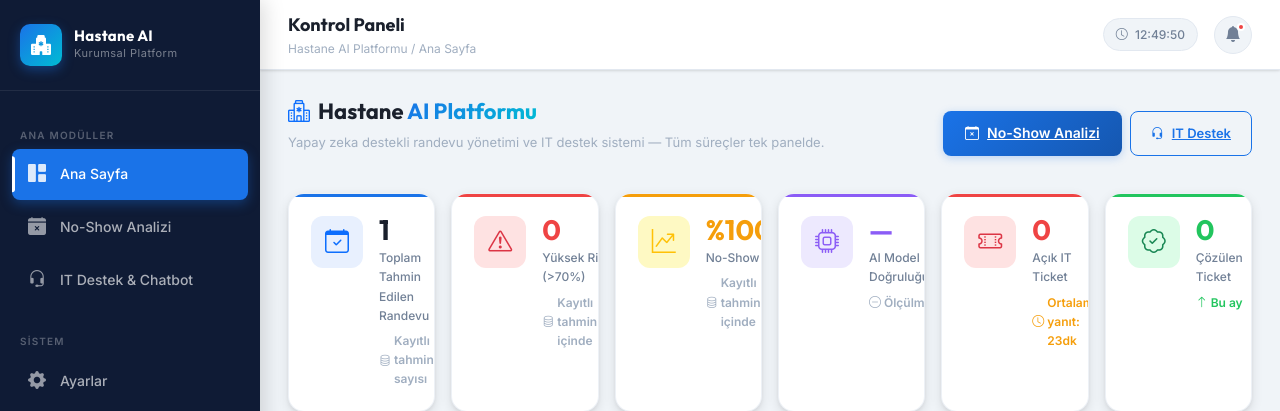
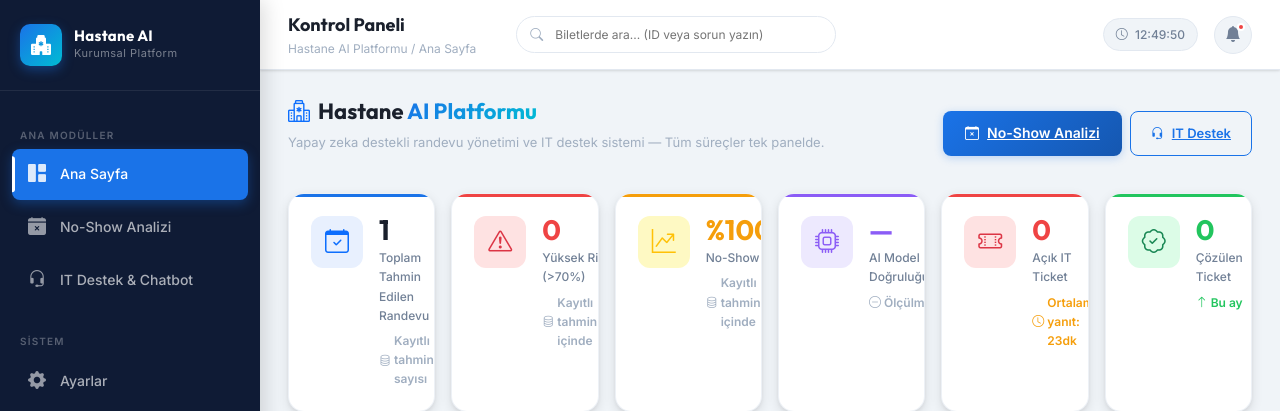
Before and after one commit to Azo15/hastane-ai-platform, a Flask app: page / in a window 1280 px wide. Shown: the top 411 px of the page. Run offline with Flask 3, Linux system fonts and the light colour scheme; the visitor is signed in with stand-in values (Sample User, id 1); tables that the repository leaves empty hold one stand-in row (values such as "Sample post").

Commit message:
Add global search box to the topbar for ticket queries

```diff
--- a/app/templates/base.html
+++ b/app/templates/base.html
@@ -98,6 +98,31 @@
       <span class="topbar-title">{% block page_title %}Kontrol Paneli{% endblock %}</span>
       <span class="topbar-breadcrumb">{% block breadcrumb %}Hastane AI Platformu / Ana Sayfa{% endblock %}</span>
     </div>
+
+    <!-- Global Hızlı Arama Kutusu -->
+    <div class="topbar-center" style="flex: 1; max-width: 320px; margin: 0 auto 0 40px; position: relative; display: none;">
+      <form action="{{ url_for('chatbot.index') }}" method="GET" style="margin: 0; width: 100%;">
+        <div style="position: relative; width: 100%;">
+          <i class="bi bi-search" style="position: absolute; left: 14px; top: 50%; transform: translateY(-50%); color: var(--text-muted); font-size: 13px;"></i>
+          <input type="text" name="q" placeholder="Biletlerde ara... (ID veya sorun yazın)"
+                 style="width: 100%; padding: 8px 16px 8px 38px; border-radius: 100px; border: 1px solid var(--border); background: var(--bg-main); font-size: 12px; outline: none; transition: all 0.2s;"
+                 onfocus="this.style.borderColor='var(--primary)'; this.style.boxShadow='0 0 0 3px rgba(15,108,243,0.08)';"
+                 onblur="this.style.borderColor='var(--border)'; this.style.boxShadow='none';"
+                 value="{{ request.args.get('q', '') }}">
+        </div>
+      </form>
+    </div>
+
+    <!-- JavaScript ile sadece giriş yapıldığında arama kutusunu gösterelim (login ekranında görünmesin) -->
+    {% if session.get('logged_in') %}
+    <script>
+      document.addEventListener("DOMContentLoaded", () => {
+        const searchBox = document.querySelector(".topbar-center");
+        if (searchBox) searchBox.style.display = "block";
+      });
+    </script>
+    {% endif %}
+
     <div class="topbar-right">
       <!-- Canlı saat -->
       <div class="topbar-time" title="Güncel Saat">
```
